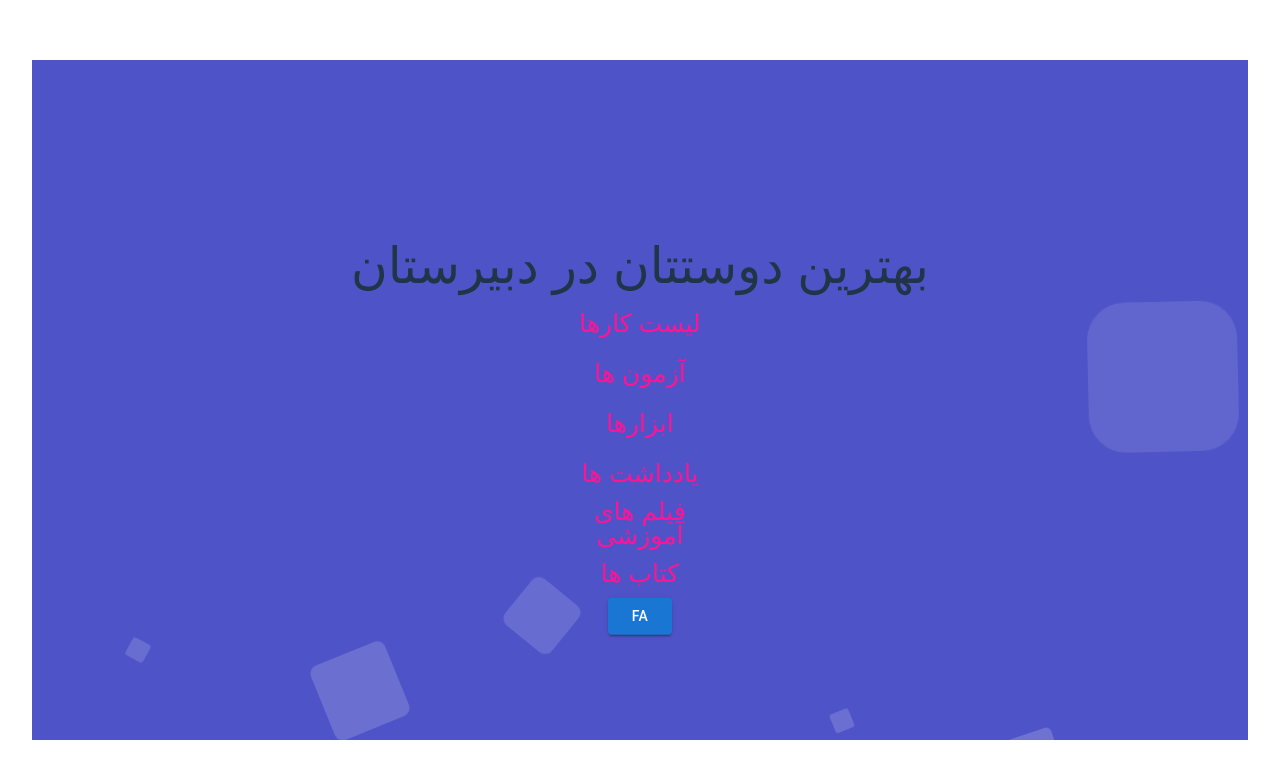
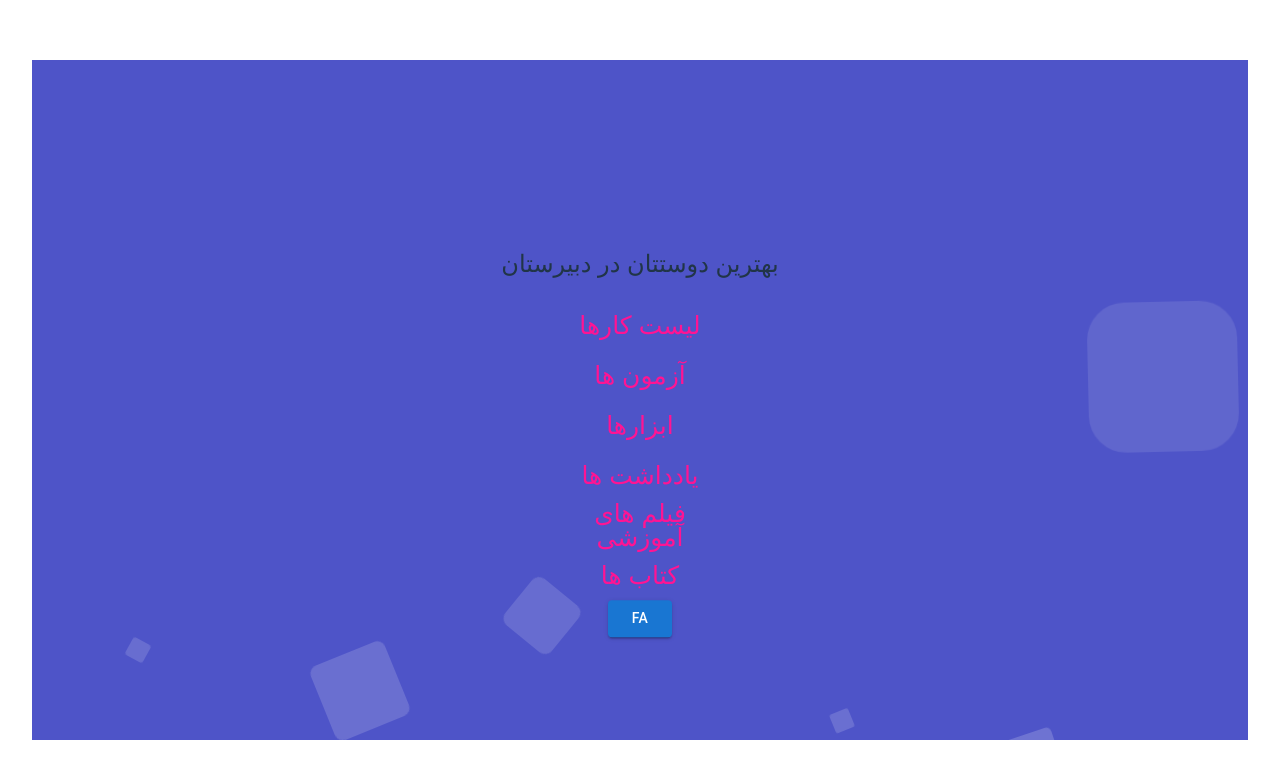
Before and after one commit to DevNerds2020/StudentAppPWA, a React (Vite) app: page / in a window 1280 px wide. Shown: the top 778 px of the page. Built offline with nearby package versions, Linux system fonts and the light colour scheme.

Commit message:
fixed style problems

```diff
--- a/src/App.css
+++ b/src/App.css
@@ -1,10 +1,10 @@
 #root {
   width: 100%;
   padding: 2rem;
+  display: flex;
   text-align: center;
-  display: flex;
+  align-items: center;
   justify-content: center;
-  align-items: center;
 }
 
 @import url('https://fonts.googleapis.com/css?family=Exo:400,700');
--- a/src/components/Home/Home.jsx
+++ b/src/components/Home/Home.jsx
@@ -75,10 +75,10 @@ function Home() {
       >
         <h2
           className={css`
-            font-size: 50px;
+            font-size: 1.5rem;
             font-weight: bold;
             text-align: center;
-            margin-bottom: 20px;
+            margin-bottom: 1.5rem;
           `}
         >
           {translation[localeLanguage].highSchoolBody}
--- a/src/components/TodoPage/TodoPage.jsx
+++ b/src/components/TodoPage/TodoPage.jsx
@@ -53,6 +53,7 @@ function TodoPage() {
       <h2
         className={css`
           color: #ff1493;
+          margin-bottom: 20px;
         `}
       >
         {translation[localeLanguage].todo}
```
